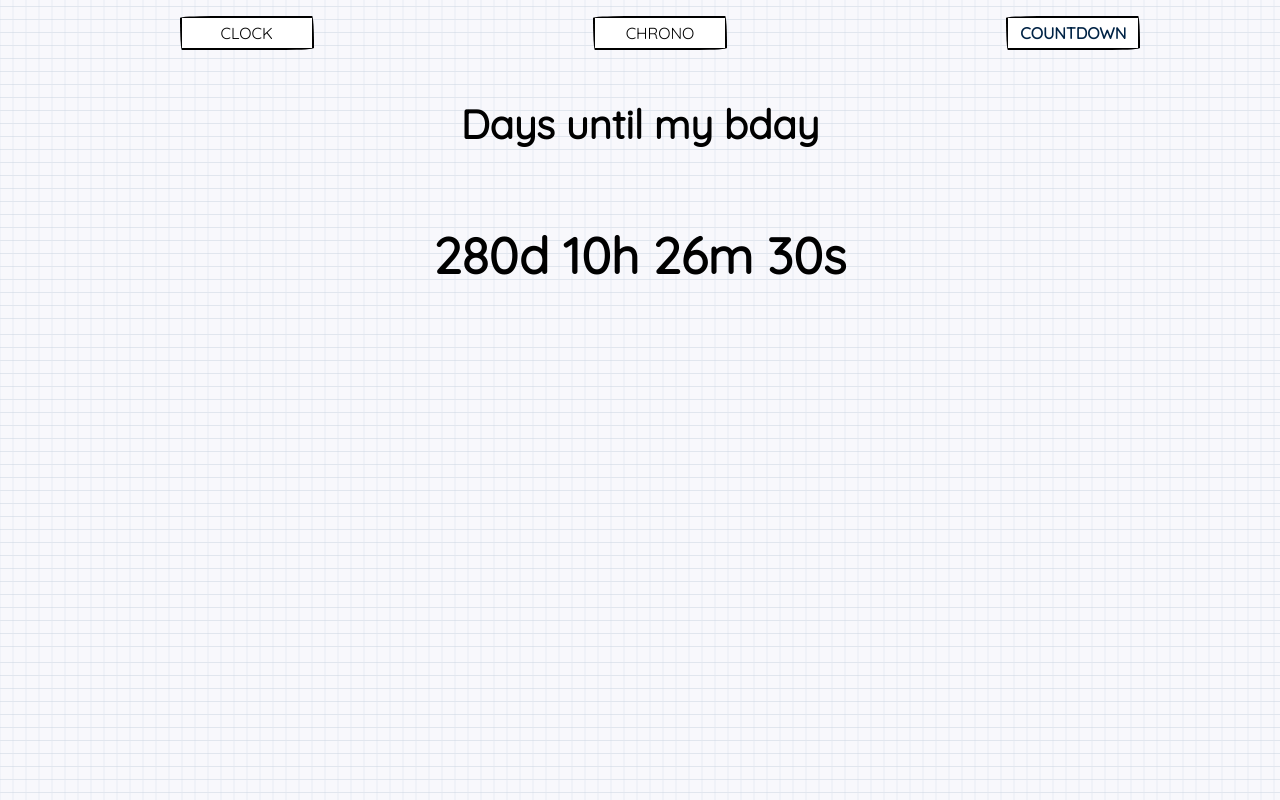
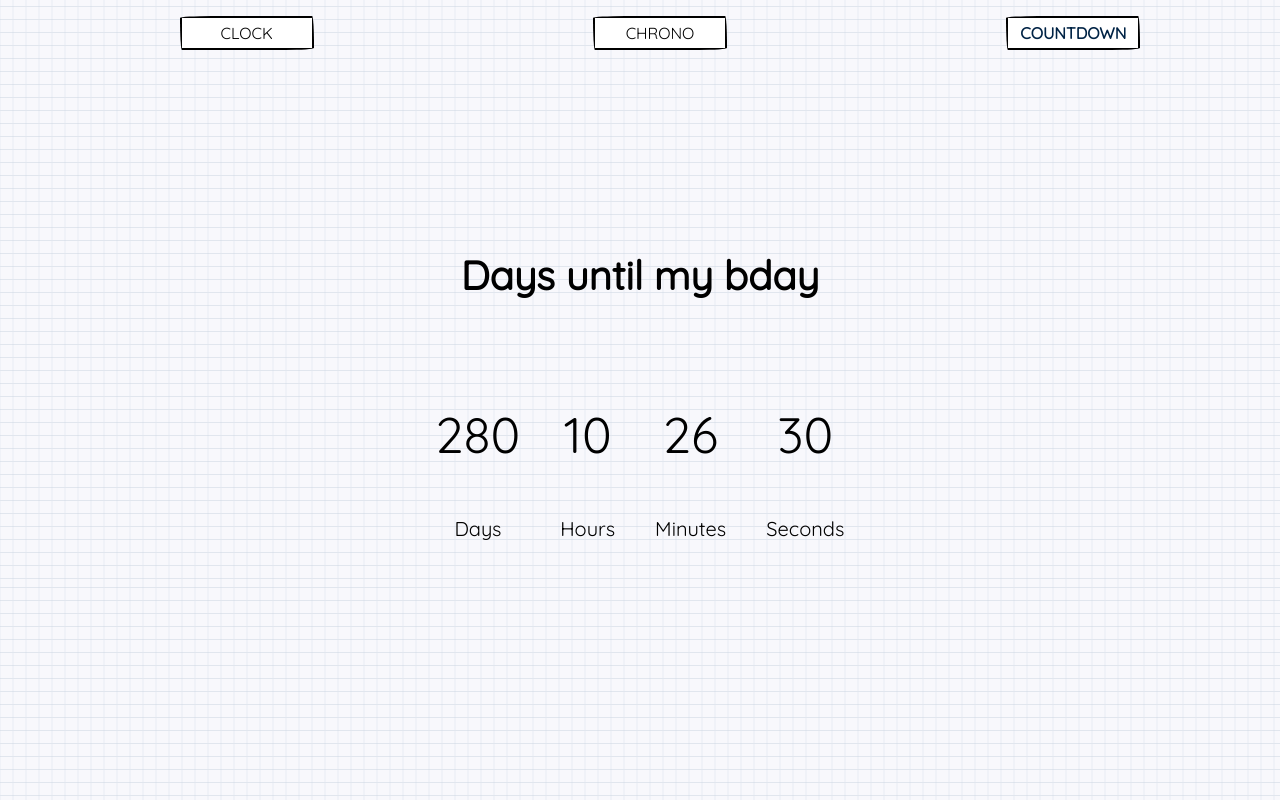
Before and after one commit to SandyNavalon/digital_devices, a React (Create React App) app: page /countdown in a window 1280 px wide. Built offline with nearby package versions, Linux system fonts and the light colour scheme; the HTML template or start-up script is replaced by a standard one; a web font is replaced by a local one.

Commit message:
CHANGED countdown component function

```diff
--- a/src/components/Countdown/Countdown.jsx
+++ b/src/components/Countdown/Countdown.jsx
@@ -1,34 +1,91 @@
 import './Countdown.scss'
 
-import { useEffect, useState } from "react";
+import { useEffect, useRef, useState } from "react";
 
 const Countdown = () => {
-    const [time, setTime] = useState('');
-    useEffect(() => {
-        let countdownDate = new Date('Nov 7, 2022 00:00:00').getTime();
+    const [timeDays, setTimeDays] = useState('00');
+    const [timeHours, setTimeHours] = useState('00');
+    const [timeMinutes, setTimeMinutes] = useState('00');
+    const [timeSeconds, setTimeSeconds] = useState('00');
 
-        let x = setInterval(() => {
-            let now = new Date().getTime();
-            let distance = countdownDate - now;
+    let interval = useRef();
+
+    const startCountdown = () => {
+        const countdownDate = new Date ('Nov 7, 2022 00:00:00').getTime();
+
+        interval = setInterval(() => {
+            const now = new Date().getTime();
+            const distance = countdownDate - now;
+
             let days = Math.floor(distance / (1000*60*60*24));
             let hours = Math.floor((distance % (1000*60*60*24)) / (1000*60*60));
             let minutes = Math.floor((distance % (1000*60*60)) / (1000*60));
             let seconds = Math.floor((distance % (1000*60)) / 1000);
 
-            setTime(days + 'd ' + hours + 'h ' + minutes + 'm ' + seconds + 's');
 
             if(distance < 0) {
-                clearInterval(x);
-                setTime('COUNTDOWN IS OVER!')
+                //stop
+                clearInterval(interval.current);
+            }else {
+                //update
+                setTimeDays(days);
+                setTimeHours(hours);
+                setTimeMinutes(minutes);
+                setTimeSeconds(seconds);
             }
-        }, 1000);
-    }, []);
+
+        }, 1000)
+    };
+    useEffect(() => {
+        startCountdown();
+        return () => {
+            clearInterval(interval.current);
+        }
+    })
+
+    // useEffect(() => {
+    //     let countdownDate = new Date('Nov 7, 2022 00:00:00').getTime();
+
+    //     let x = setInterval(() => {
+    //         let now = new Date().getTime();
+    //         let distance = countdownDate - now;
+    //         let days = Math.floor(distance / (1000*60*60*24));
+    //         let hours = Math.floor((distance % (1000*60*60*24)) / (1000*60*60));
+    //         let minutes = Math.floor((distance % (1000*60*60)) / (1000*60));
+    //         let seconds = Math.floor((distance % (1000*60)) / 1000);
+
+    //         setTime(days + 'd ' + hours + 'h ' + minutes + 'm ' + seconds + 's');
+
+    //         if(distance < 0) {
+    //             clearInterval(x);
+    //             setTime('COUNTDOWN IS OVER!')
+    //         }
+    //     }, 1000);
+    // }, []);
 
 
     return (
         <div className="countdown">
             <h2 className="countdown__title">Days until my bday</h2>
-            <h2 className="countdown__time">{time}</h2>
+            <div className="countdown__time">
+                <div className='countdown__time-unit'>
+                    <p>{timeDays}</p>
+                    <p className='countdown__time-unit-name'>Days</p>
+                </div>
+                <div className='countdown__time-unit'>
+                    <p>{timeHours}</p>
+                    <p className='countdown__time-unit-name'>Hours</p>
+                </div>
+
+                <div className='countdown__time-unit'>
+                    <p>{timeMinutes}</p>
+                    <p className='countdown__time-unit-name'>Minutes</p>
+                </div>
+                <div className='countdown__time-unit'>
+                    <p>{timeSeconds}</p>
+                    <p className='countdown__time-unit-name'>Seconds</p>
+                </div>
+            </div>
         </div>
     );
 }
--- a/src/components/Countdown/Countdown.scss
+++ b/src/components/Countdown/Countdown.scss
@@ -1,15 +1,33 @@
 .countdown{
-    display: flex;
-    flex-direction: column;
-    align-items: center;
+    font-family: 'Quicksand', sans-serif;
+    width: 100%;
 
-    font-family: 'Quicksand', sans-serif;
+    margin-top: 200px;
 
     &__title{
         font-size: 40px;
+        text-align: center;
     }
 
     &__time{
         font-size: 50px;
+        display: flex;
+        flex-direction: row;
+        justify-content: center;
+        align-items: center;
+
+        &-unit{
+            margin: 20px;
+            display: flex;
+            justify-content: center;
+            align-items: center;
+            flex-direction: column;
+
+            &-name{
+                font-size: 20px;
+                margin-top: 0;
+            }
+        }
+
     }
 }
```
Also changed, not shown: src/assets/chrono.png (added).
